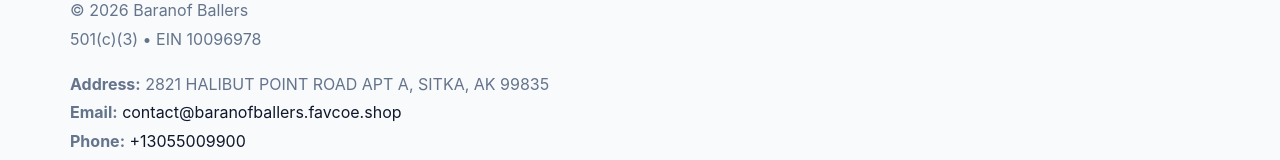
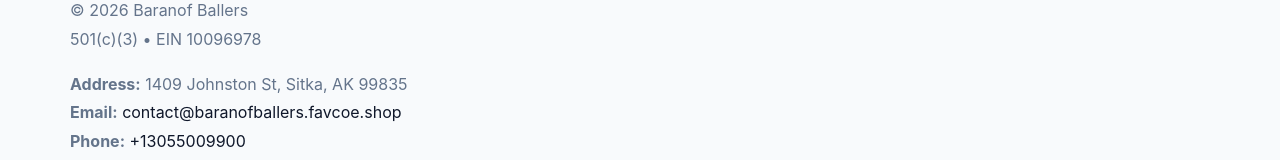
Before and after one commit to thuanbg111/baranof-ballers-6978, a plain HTML site: page governance.html in a window 1280 px wide. Shown: the part 659-819 px from the top of the page. Drawn offline with Linux system fonts and the light colour scheme.

Commit message:
Safe replace address only

```diff
--- a/governance.html
+++ b/governance.html
@@ -44,7 +44,7 @@
   <div class="footer-wrap">
     <div class="footer-grid">
       <div class="footer-col"><img src="images/logo.png" style="width:140px;margin-bottom:.4rem" alt=""><div class="small">© <span id="year"></span> Baranof Ballers</div><div class="small">501(c)(3) • EIN 10096978</div></div>
-      <div class="footer-col"><div class="small"><strong>Address:</strong> 2821 HALIBUT POINT ROAD APT A, SITKA, AK 99835</div><div class="small"><strong>Email:</strong> <a href="mailto:contact@baranofballers.favcoe.shop">contact@baranofballers.favcoe.shop</a></div><div class="small"><strong>Phone:</strong> <a href="tel:+13055009900">+13055009900</a></div></div>
+      <div class="footer-col"><div class="small"><strong>Address:</strong> 1409 Johnston St, Sitka, AK 99835</div><div class="small"><strong>Email:</strong> <a href="mailto:contact@baranofballers.favcoe.shop">contact@baranofballers.favcoe.shop</a></div><div class="small"><strong>Phone:</strong> <a href="tel:+13055009900">+13055009900</a></div></div>
       <div class="footer-col"><div class="small"><strong>Mission:</strong> Practical, measurable programs that restore dignity and create opportunity.</div></div>
     </div>
   </div>
```
